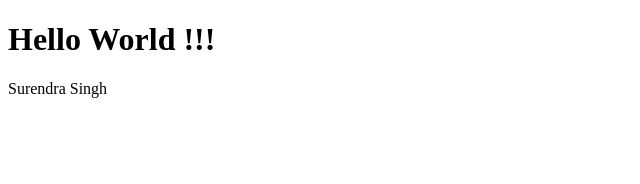
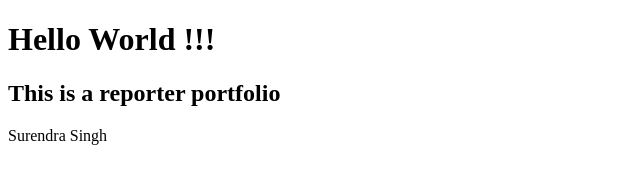
Before and after one commit to surenjnk/test-your-code, a plain HTML site: page index.html in a window 1280 px wide. Shown: the whole page, without its empty margins (0-640 px from the left). Drawn offline with Linux system fonts and the light colour scheme.

Commit message:
added new h2

```diff
--- a/index.html
+++ b/index.html
@@ -7,6 +7,7 @@
 </head>
 <body>
     <h1>Hello World !!!</h1>
+    <h2>This is a reporter portfolio</h2>
     <p>Surendra Singh</p>
 </body>
 </html>
```
